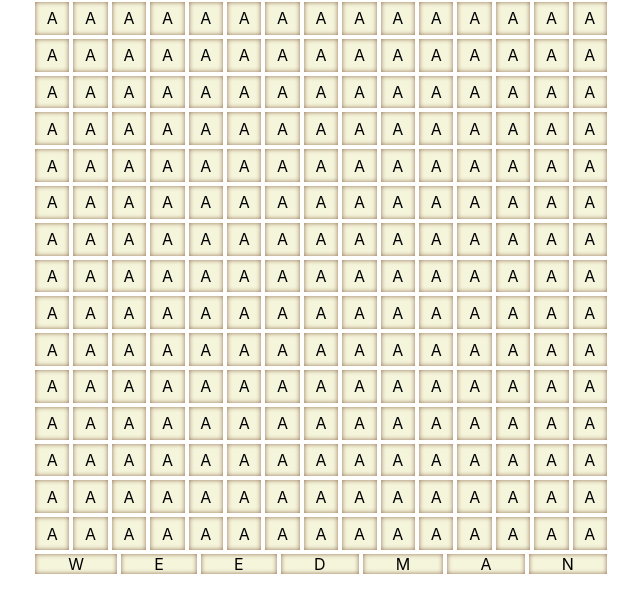
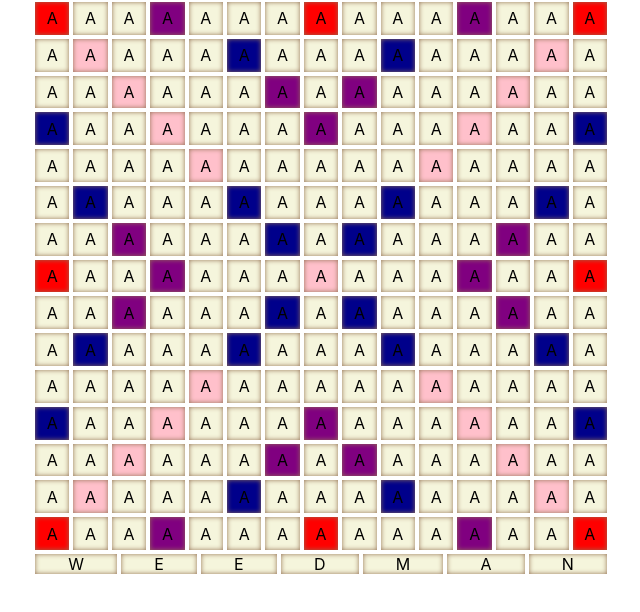
Before and after one commit to ColinChartier/scramble, a React (Create React App) app: page / in a window 1280 px wide. Shown: the top 612 px of the page, without its empty margins (319-959 px from the left). Built offline with nearby package versions, Linux system fonts and the light colour scheme; the HTML template or start-up script is replaced by a standard one.

Commit message:
Add tile types.

```diff
--- a/src/game-logic/BoardState.js
+++ b/src/game-logic/BoardState.js
@@ -15,6 +15,34 @@ export default class BoardState {
     }
 
     tileType(i, j) {
-        return TILE_TYPES['STANDARD']
+        //default: _
+        //double letter: A
+        //triple letter: B
+        //double word: X
+        //triple word: Y
+        const board = [
+            "Y__B___Y___B__Y",
+            "_X___B___B___X_",
+            "__X___A_A___X__",
+            "A__X___A___X__A",
+            "____X_____X____",
+            "_B___B___B___B_",
+            "__A___B_B___A__",
+            "Y__A___X___A__Y",
+            "__A___B_B___A__",
+            "_B___B___B___B_",
+            "____X_____X____",
+            "A__X___A___X__A",
+            "__X___A_A___X__",
+            "_X___B___B___X_",
+            "Y__B___Y___B__Y",
+        ];
+        return {
+            '_': TILE_TYPES['STANDARD'],
+            'A': TILE_TYPES['DOUBLE_LETTER_SCORE'],
+            'B': TILE_TYPES['TRIPLE_LETTER_SCORE'],
+            'X': TILE_TYPES['DOUBLE_WORD_SCORE'],
+            'Y': TILE_TYPES['TRIPLE_WORD_SCORE'],
+        }[board[i].charAt(j)]
     }
 }
```
